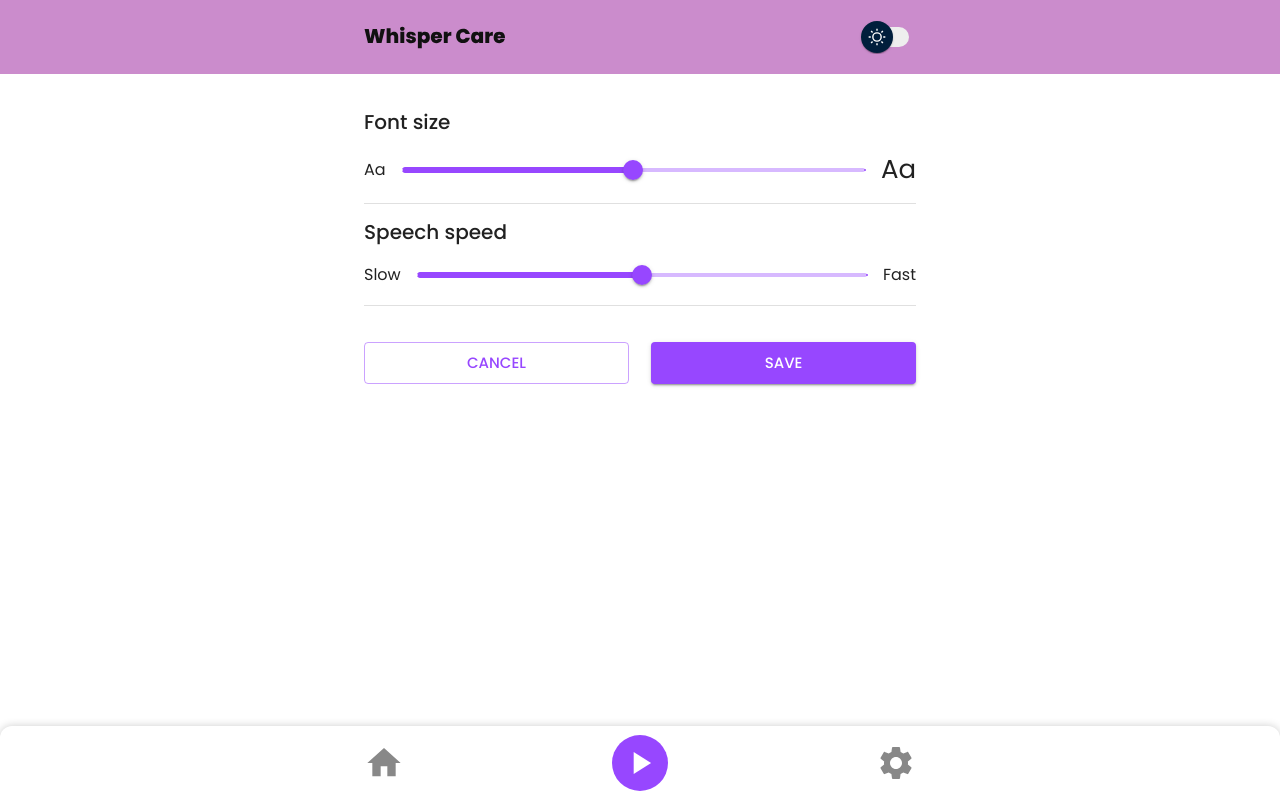
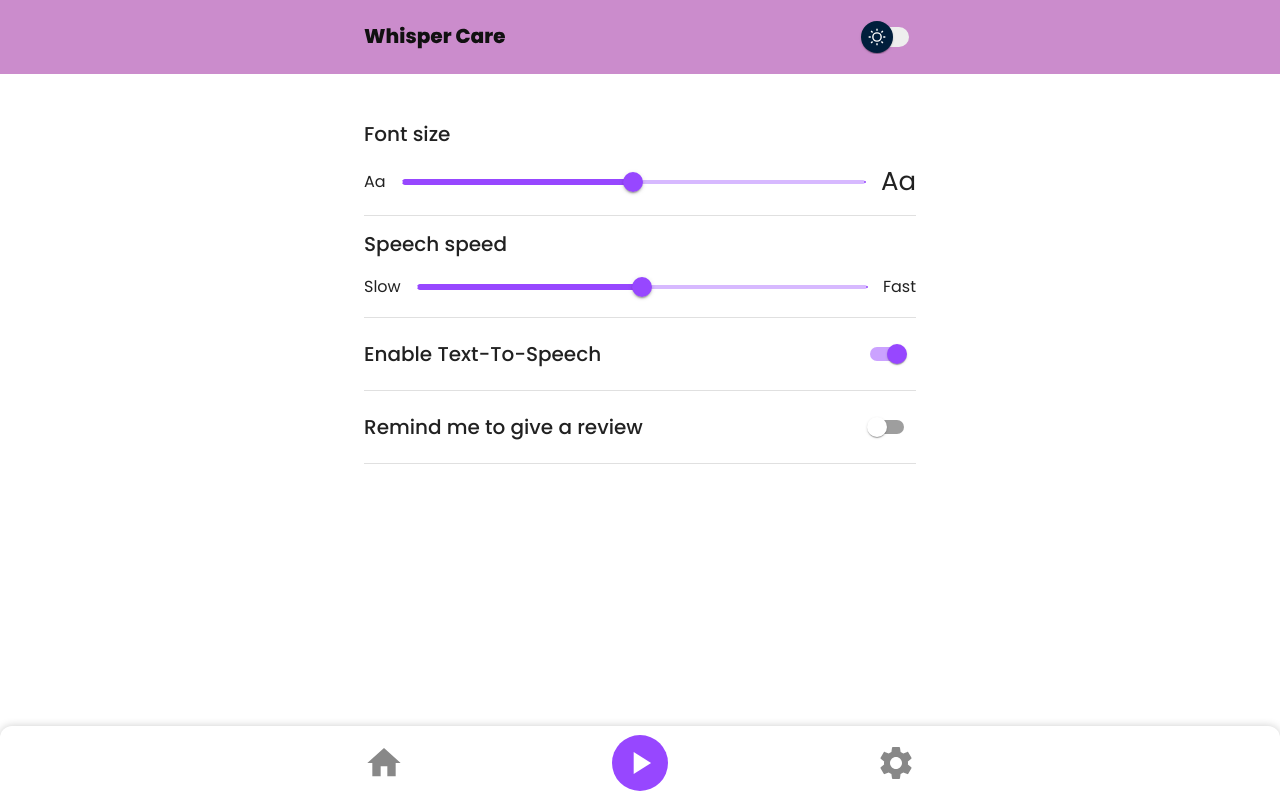
Before and after one commit to dyCodes/whisperCare-reactjs, a React (Create React App) app: page /settings in a window 1280 px wide. Built offline with nearby package versions, Linux system fonts and the light colour scheme.

Commit message:
Update Settings & Home page

```diff
--- a/src/assets/scss/_base.scss
+++ b/src/assets/scss/_base.scss
@@ -38,6 +38,9 @@ ul {
 ._mb2 {
 	margin-bottom: 1.4rem !important;
 }
+._ml05 {
+	padding-left: 0.5rem !important;
+}
 
 //
 ._flex {
--- a/src/assets/scss/main.scss
+++ b/src/assets/scss/main.scss
@@ -208,7 +208,7 @@ form {
 
 #Settings {
 	.settingsItem {
-		margin: 12px 0;
+		padding-top: 12px;
 	}
 }
 //
--- a/src/components/RecentQRScans.jsx
+++ b/src/components/RecentQRScans.jsx
@@ -1,6 +1,7 @@
-import React from "react";
+import React, { useContext } from "react";
 import { Link, ListItem, Stack } from "@mui/material";
 import { Link as RouterLink } from "react-router-dom";
+import { AppContext } from "../context/AppContext";
 
 const RecentQRScans = ({ recentScans }) => {
 	return (
@@ -15,8 +16,11 @@ const RecentQRScans = ({ recentScans }) => {
 };
 
 const RecentScanItem = ({ product }) => {
+	const { HandleSpeakEvents } = useContext(AppContext);
+	const ttsContent = `Recent scan: ${product.name} by ${product.brand}. Link: View details`;
+
 	return (
-		<ListItem className="recent_scans_item">
+		<ListItem className="recent_scans_item" {...HandleSpeakEvents(ttsContent)}>
 			<img src={product.img} alt={product.name} />
 
 			<div className="details">
--- a/src/components/ScanQRcode.jsx
+++ b/src/components/ScanQRcode.jsx
@@ -1,8 +1,8 @@
 import React, { useContext, useEffect, useState } from "react";
 import { Html5Qrcode } from "html5-qrcode";
 import { Box, Button, CircularProgress, Dialog, Typography } from "@mui/material";
-import products from "../assets/products-demo.json";
 import { AppContext } from "../context/AppContext";
+import ScanQRcodeResult from "./ScanQRcodeResult";
 
 const qrcodeRegionId = "html5qr-code-full-region";
 
@@ -20,14 +20,13 @@ const ScanQRcode = ({ setOpenModal, openModal }) => {
 	};
 
 	const onScanSuccess = (decodedText, decodedResult) => {
-		console.log("DecodedText: ", decodedResult);
 		setData({ decodedText: decodedText, loading: false });
 		stopScanning(false);
 	};
 
 	const stopScanning = (closeModal) => {
+		closeModal && setOpenModal(false);
 		speak("Scanning cancelled");
-		closeModal && setOpenModal(false);
 
 		if (scanner) {
 			scanner
@@ -44,7 +43,6 @@ const ScanQRcode = ({ setOpenModal, openModal }) => {
 		Html5Qrcode.getCameras()
 			.then((devices) => {
 				if (devices && devices.length) {
-					// let cameraId = devices[0].id;
 					setScanner(new Html5Qrcode(qrcodeRegionId));
 					speak("Scanning... Button: Cancel Scan");
 				}
@@ -52,7 +50,7 @@ const ScanQRcode = ({ setOpenModal, openModal }) => {
 			.catch((err) => {
 				handleError(err);
 				setData({ error: err, loading: false });
-				speak("Scanning failed. Permission required.");
+				speak("Scanning failed: Camera Permission required.");
 			});
 	}, [speak]);
 
@@ -62,7 +60,6 @@ const ScanQRcode = ({ setOpenModal, openModal }) => {
 				{data.loading && (
 					<>
 						<Html5QrcodePlugin scanner={scanner} onScanSuccess={onScanSuccess} />
-						{/* Loader */}
 						<Box sx={{ display: "flex", justifyContent: "center", mt: "24px", mb: "10px" }}>
 							<CircularProgress />
 						</Box>
@@ -76,9 +73,13 @@ const ScanQRcode = ({ setOpenModal, openModal }) => {
 						</Typography>
 					)}
 
-					{data.decodedText && <ResultDisplay data={data} />}
+					{data.decodedText && <ScanQRcodeResult data={data} speak={speak} />}
 
-					<Button variant="contained" sx={{ mt: "18px", mx: "auto" }} onClick={() => stopScanning(true)}>
+					<Button
+						variant="contained"
+						sx={{ mt: "18px", mx: "auto" }}
+						size="large"
+						onClick={() => stopScanning(true)}>
 						Cancel Scan
 					</Button>
 				</div>
@@ -98,30 +99,4 @@ const Html5QrcodePlugin = ({ scanner, onScanSuccess }) => {
 	return <div id={qrcodeRegionId} />;
 };
 
-const ResultDisplay = ({ data }) => {
-	const product = products.find((product) => product.code === data.decodedText);
-
-	if (product) {
-		// Redirect to product page
-		window.location.href = `/product/${product.code}`;
-		return (
-			<Typography align="center" variant="h6" my={1}>
-				Loading...
-			</Typography>
-		);
-	} else {
-		return (
-			<div className="result">
-				<Typography align="center" variant="h6" mt={2.5} sx={{ fontWeight: "bold", lineBreak: "anywhere" }}>
-					Code: {data.decodedText}
-				</Typography>
-
-				<Typography align="center" variant="h6" mt={1.5} mx={1.4} color={"error"}>
-					No product found with this code
-				</Typography>
-			</div>
-		);
-	}
-};
-
 export default ScanQRcode;
--- /dev/null
+++ b/src/components/ScanQRcodeResult.jsx
@@ -0,0 +1,35 @@
+import React from "react";
+import { Typography } from "@mui/material";
+import products from "../assets/products-demo.json";
+
+const ScanQRcodeResult = ({ data, speak }) => {
+	const product = products[Math.floor(Math.random() * products.length)];
+	// const product = products.find((product) => product.code === data.decodedText);
+
+	if (product) {
+		speak(`Product found. Loading`);
+		// Redirect to product page
+		window.location.href = `/product/${product.code}`;
+		return (
+			<Typography align="center" variant="h6" my={1}>
+				Loading...
+			</Typography>
+		);
+	} else {
+		speak(`No product found with this code: ${data.decodedText}`);
+
+		return (
+			<div className="result">
+				<Typography align="center" variant="h6" mt={1.5} mx={1.4} color={"error"}>
+					No product found with this code
+				</Typography>
+
+				<Typography align="center" variant="h6" mt={2.5} sx={{ fontSize: "19px", lineBreak: "anywhere" }}>
+					<b>Code:</b> {data.decodedText}
+				</Typography>
+			</div>
+		);
+	}
+};
+
+export default ScanQRcodeResult;
--- a/src/pages/Home.jsx
+++ b/src/pages/Home.jsx
@@ -29,10 +29,7 @@ const Home = () => {
 					<Button
 						className="scan_qrcode"
 						onClick={() => setOpenModal(true)}
-						// If it is a mobile device, then use onTouchStart instead of onMouseDown
-						{...HandleSpeakEvents(ttsContent.scan_qrcode)}
-						//
-					>
+						{...HandleSpeakEvents(ttsContent.scan_qrcode)}>
 						<Card className="card">
 							<QrCode2Icon className="scan_icon" sx={{ fontSize: "92px" }} />
 							<Typography component="p" align="center" sx={{ fontWeight: 500 }}>
--- a/src/pages/Settings.jsx
+++ b/src/pages/Settings.jsx
@@ -1,10 +1,19 @@
-import { Button, Container, Divider, Slider, Stack, Typography } from "@mui/material";
+import {
+	Container,
+	Divider,
+	FormControlLabel,
+	FormGroup,
+	Slider,
+	Stack,
+	Switch,
+	Typography,
+} from "@mui/material";
 import React, { useContext, useEffect, useState } from "react";
 import Layout from "../components/Layout";
 import { AppContext } from "../context/AppContext";
 
 const Settings = () => {
-	const { speak } = useContext(AppContext);
+	const { speak, HandleSpeakEvents } = useContext(AppContext);
 	const [fontSize, setFontSize] = useState(2);
 	const [speechSpeed, setSpeechSpeed] = useState(2);
 
@@ -12,12 +21,19 @@ const Settings = () => {
 		speak("Settings", true);
 	}, [speak]);
 
+	const ttsContent = {
+		fs: "Font size",
+		ss: "Speech speed",
+		enable_tts: "Enable Text-To-Speech",
+		remind_me: "Remind me to give a review",
+	};
+
 	return (
 		<Layout page="Settings">
 			<Container maxWidth="sm" className="container">
-				<form action="">
-					<SettingsItem title="Font size">
-						<Stack spacing={2} direction="row" sx={{ mt: 1.5, mb: 1.8 }} alignItems="center">
+				<form>
+					<SettingsItem title="Font size" HandleSpeakEvents={HandleSpeakEvents}>
+						<Stack spacing={2} direction="row" alignItems="center" sx={{ mt: 1.5, mb: 1.8 }}>
 							<span>Aa</span>
 							<Slider
 								aria-label="Font size"
@@ -33,8 +49,8 @@ const Settings = () => {
 						</Stack>
 					</SettingsItem>
 
-					<SettingsItem title="Speech speed">
-						<Stack spacing={2} direction="row" sx={{ mt: 1.5, mb: 1.8 }} alignItems="center">
+					<SettingsItem title="Speech speed" HandleSpeakEvents={HandleSpeakEvents}>
+						<Stack spacing={2} direction="row" alignItems="center" sx={{ mt: 1.5, mb: 1.8 }}>
 							<span>Slow</span>
 							<Slider
 								aria-label="Speech speed"
@@ -50,23 +66,46 @@ const Settings = () => {
 						</Stack>
 					</SettingsItem>
 
-					<div className="form_actions" style={{ paddingTop: "24px" }}>
-						<Button size="large" variant="outlined">
-							Cancel
-						</Button>
-						<Button size="large" variant="contained" type="submit">
-							Save
-						</Button>
-					</div>
+					<FormGroup {...HandleSpeakEvents(ttsContent.enable_tts)}>
+						<FormControlLabel
+							className="_flex_space_btw _m0"
+							value="Enable Text-To-Speech"
+							control={<Switch defaultChecked inputProps={{ "aria-label": "Enable Text-To-Speech" }} />}
+							label={
+								<Typography variant="h6" component="p" my={2.5} sx={{ fontWeight: "500" }}>
+									Enable Text-To-Speech
+								</Typography>
+							}
+							labelPlacement="start"
+						/>
+					</FormGroup>
+
+					<Divider />
+
+					<FormGroup {...HandleSpeakEvents(ttsContent.remind_me)}>
+						<FormControlLabel
+							className="_flex_space_btw _m0"
+							value="Remind me to give a review"
+							control={<Switch inputProps={{ "aria-label": "Remind me to give a review" }} />}
+							label={
+								<Typography variant="h6" component="p" my={2.5} sx={{ fontWeight: "500" }}>
+									Remind me to give a review
+								</Typography>
+							}
+							labelPlacement="start"
+						/>
+					</FormGroup>
+
+					<Divider />
 				</form>
 			</Container>
 		</Layout>
 	);
 };
 
-const SettingsItem = ({ title, children }) => {
+const SettingsItem = ({ title, HandleSpeakEvents, children }) => {
 	return (
-		<div className="settingsItem">
+		<div className="settingsItem" {...HandleSpeakEvents(title)}>
 			<Typography variant="h6" component="p" sx={{ fontWeight: "500" }}>
 				{title}
 			</Typography>
```
Also changed, not shown: src/main.css.
